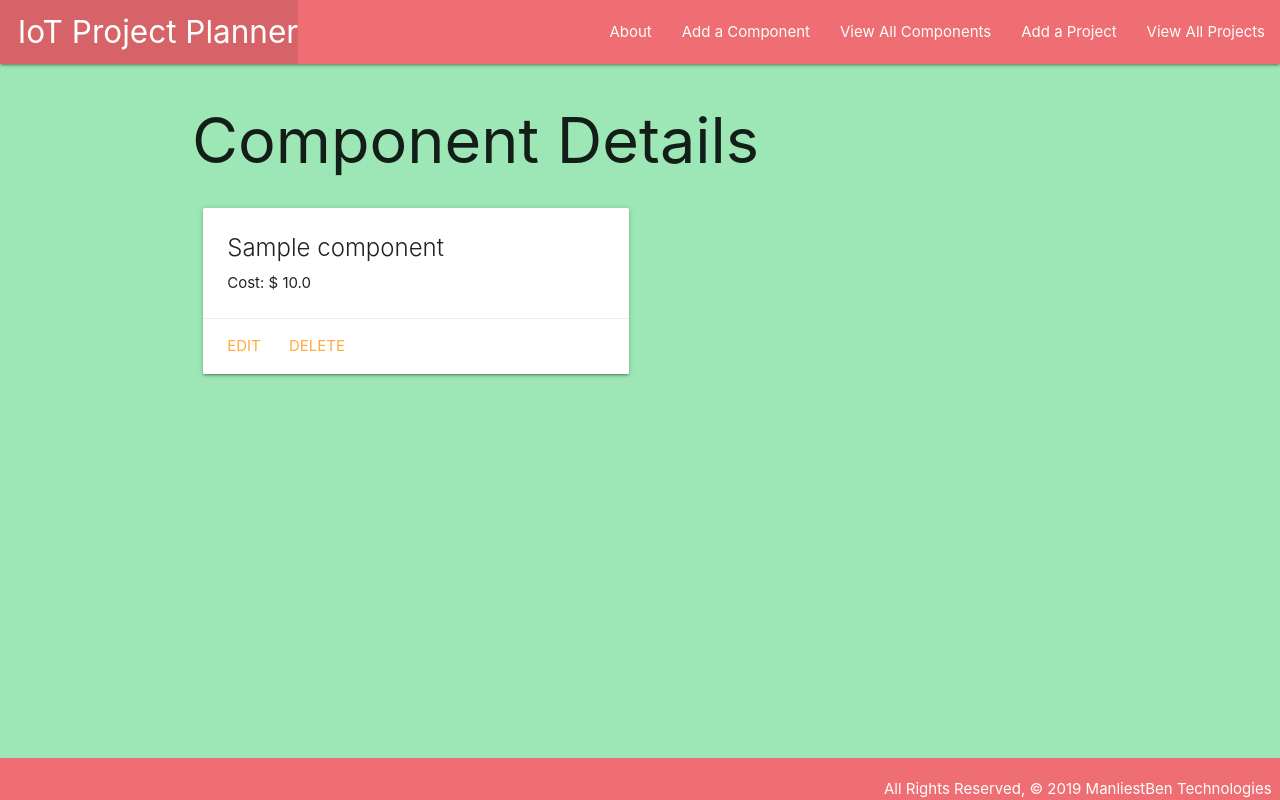
After one commit to ManliestBen/iot_collector, a Django app: page /components/1/ in a window 1280 px wide. The commit adds this page. Run offline with Django 3.2, Linux system fonts and the light colour scheme; tables that the repository leaves empty hold one stand-in row (values such as "Sample post").

Commit message:
add component model/views

```diff
--- a/main_app/admin.py
+++ b/main_app/admin.py
@@ -1,8 +1,9 @@
 from django.contrib import admin
-from .models import Project, Progress
+from .models import Project, Progress, Component
 
 
 
 # Register your models here.
 admin.site.register(Project)
 admin.site.register(Progress)
+admin.site.register(Component)
--- a/main_app/models.py
+++ b/main_app/models.py
@@ -1,5 +1,17 @@
 from django.db import models
 from django.urls import reverse
+from datetime import date
+
+class Component(models.Model):
+  name = models.CharField(max_length=50)
+  cost = models.FloatField()
+
+  def __str__(self):
+    return self.name
+
+  def get_absolute_url(self):
+    return reverse('components_detail', kwargs={'pk': self.id})
+
 class Project(models.Model):
     name = models.CharField(max_length=100)
     hardware = models.CharField(max_length=100)
--- a/main_app/templates/base.html
+++ b/main_app/templates/base.html
@@ -19,6 +19,8 @@
         </ul>
         <ul class="right">
           <li><a href="{% url 'about' %}">About</a></li>
+          <li><a href="{% url 'components_create' %}">Add a Component</a></li>
+          <li><a href="{% url 'components_index' %}">View All Components</a></li>
           <li><a href="{% url 'projects_create' %}">Add a Project</a></li>
           <li><a href="{% url 'index' %}">View All Projects</a></li>
         </ul>
--- /dev/null
+++ b/main_app/templates/main_app/component_detail.html
@@ -0,0 +1,20 @@
+{% extends 'base.html' %}
+{% block content %}
+
+<h1>Component Details</h1>
+
+<div class="row">
+  <div class="col s6 col-offset-3">
+    <div class="card">
+      <div class="card-content">
+        <span class="card-title">{{ component.name }}</span>
+        <p>Cost: $ {{ component.cost }}</p>
+      </div>
+      <div class="card-action">
+        <a href="{% url 'components_update' component.id %}">Edit</a>
+        <a href="{% url 'components_delete' component.id %}">Delete</a>
+      </div>
+    </div>
+  </div>
+</div>
+{% endblock %}
--- a/main_app/urls.py
+++ b/main_app/urls.py
@@ -10,4 +10,9 @@ urlpatterns = [
     path('projects/<int:pk>/update/', views.ProjectUpdate.as_view(), name='projects_update'),
     path('projects/<int:pk>/delete/', views.ProjectDelete.as_view(), name='projects_delete'),
     path('projects/<int:project_id>/add_progress/', views.add_progress, name='add_progress'),
+    path('components/', views.ComponentList.as_view(), name='components_index'),
+    path('components/<int:pk>/', views.ComponentDetail.as_view(), name='components_detail'),
+    path('components/create/', views.ComponentCreate.as_view(), name='components_create'),
+    path('components/<int:pk>/update/', views.ComponentUpdate.as_view(), name='components_update'),
+    path('components/<int:pk>/delete/', views.ComponentDelete.as_view(), name='components_delete'),
 ]
--- a/main_app/views.py
+++ b/main_app/views.py
@@ -1,7 +1,8 @@
 from django.shortcuts import render, redirect
 from django.http import HttpResponse
 from django.views.generic.edit import CreateView, UpdateView, DeleteView
-from .models import Project
+from django.views.generic import ListView, DetailView
+from .models import Project, Component
 from .forms import ProgressForm
 
 def home(request):
@@ -41,3 +42,21 @@ class ProjectUpdate(UpdateView):
 class ProjectDelete(DeleteView):
   model = Project
   success_url = '/projects/'
+
+class ComponentList(ListView):
+  model = Component
+
+class ComponentDetail(DetailView):
+  model = Component
+
+class ComponentCreate(CreateView):
+  model = Component
+  fields = '__all__'
+
+class ComponentUpdate(UpdateView):
+  model = Component
+  fields = ['name', 'cost']
+
+class ComponentDelete(DeleteView):
+  model = Component
+  success_url = '/toys/'
```
Also changed, not shown: main_app/templates/main_app/component_confirm_delete.html (added, +13 -0 lines), main_app/templates/main_app/component_form.html (added, +16 -0 lines), main_app/templates/main_app/component_list.html (added, +17 -0 lines), main_app/migrations/0003_auto_20190913_1805.py (added).
